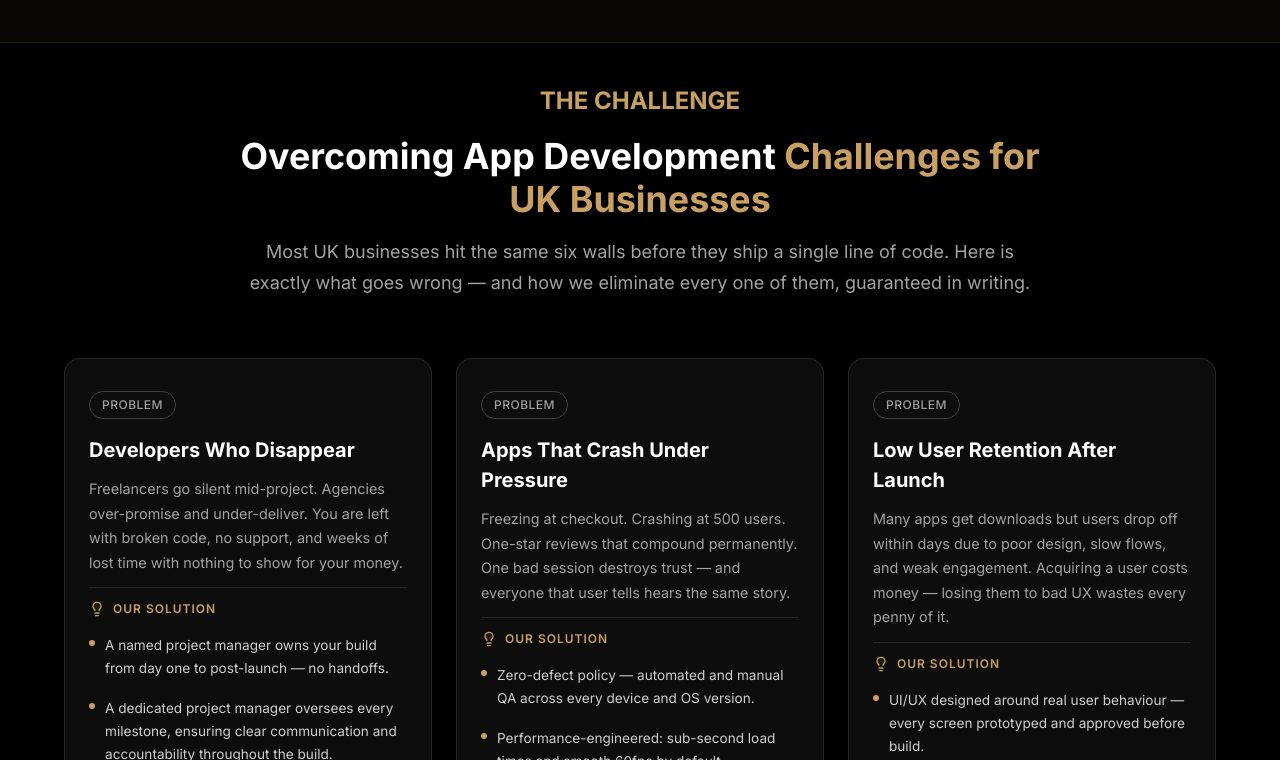
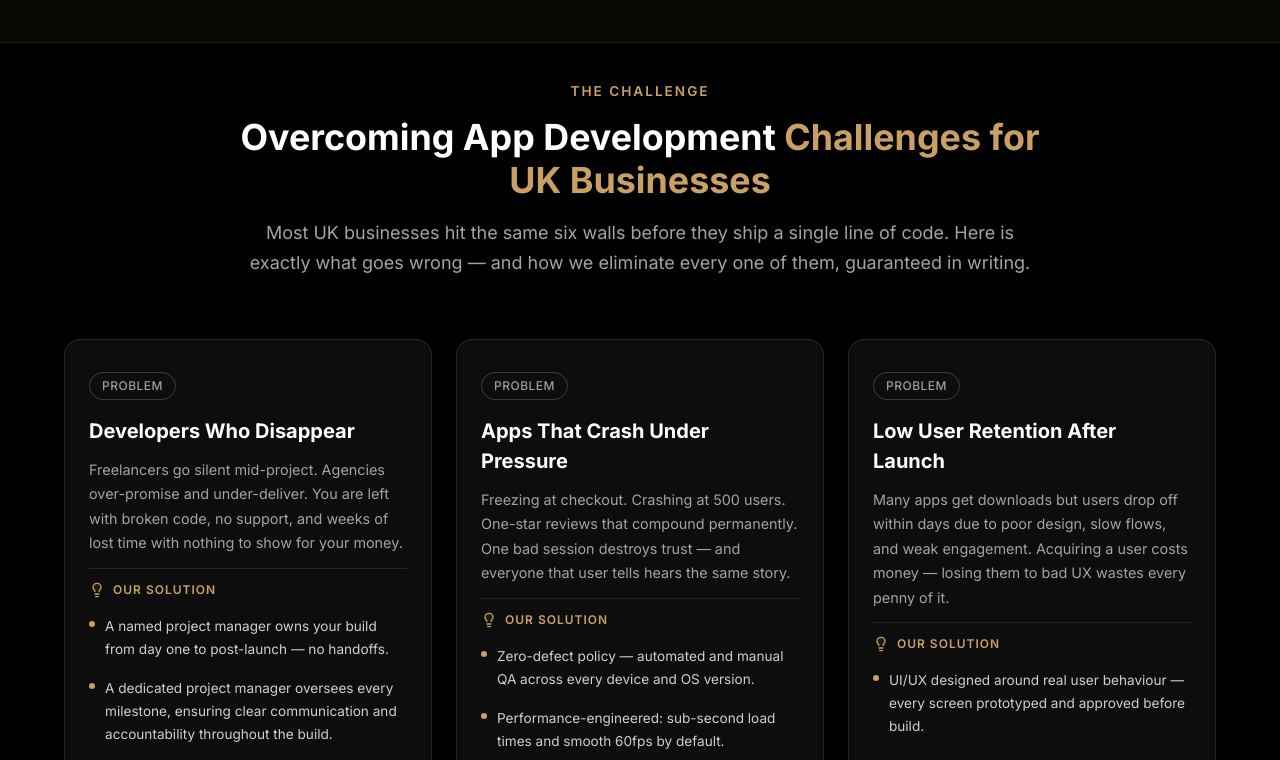
Before and after one commit to faheemnazir/landingpagedan, a React (Vite) app: page / in a window 1280 px wide. Shown: the part 1040-1800 px from the top of the page. Built offline with nearby package versions, Linux system fonts and the light colour scheme.

Commit message:
Define global .badge styling to ensure section subtitle badges are consistently styled and smaller than headings

```diff
--- a/src/index.css
+++ b/src/index.css
@@ -67,9 +67,16 @@ button {
   padding: 0 clamp(16px, 5vw, 80px);
 }
 
-/* Typography Utilities */
 .text-gold {
   color: var(--accent-gold);
+}
+
+.badge {
+  font-size: 0.85rem;
+  font-weight: 600;
+  text-transform: uppercase;
+  letter-spacing: 2px;
+  line-height: 1.2;
 }
 
 .heading-xl {
```
